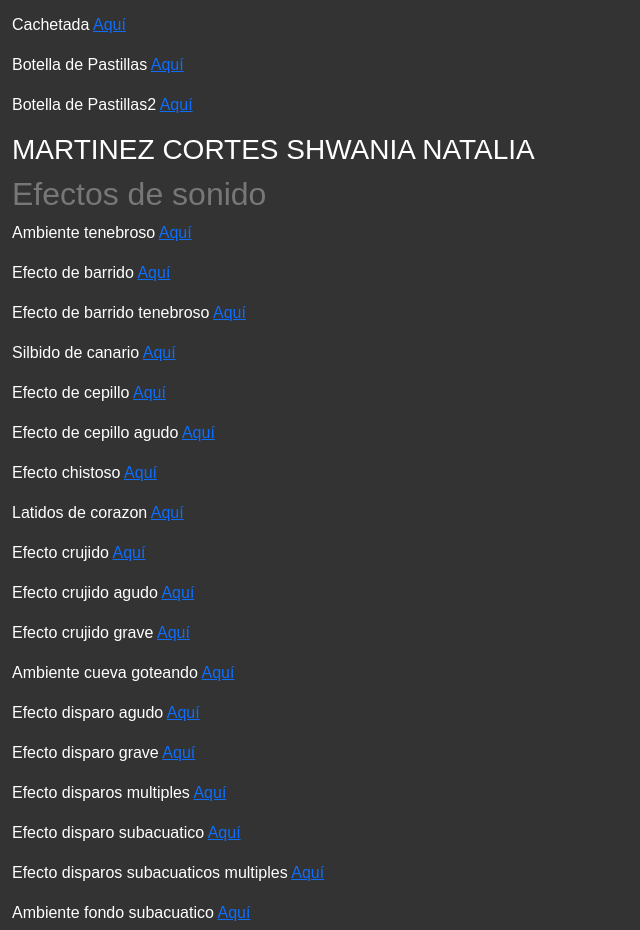
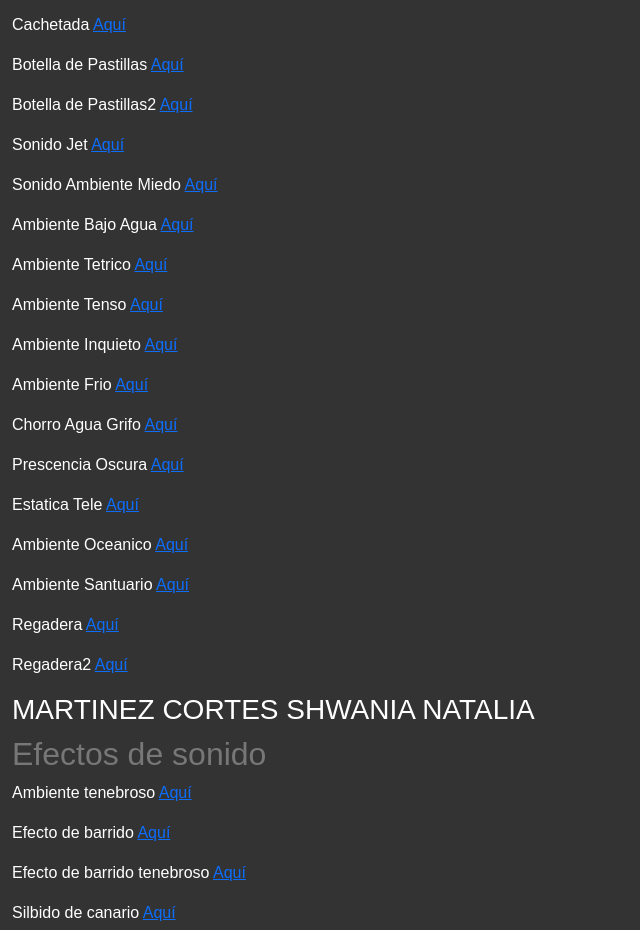
Before and after one commit to justgudegg/postproduccion, a plain HTML site: page html/audio02.html in a window 1280 px wide. Shown: the part 4262-5192 px from the top of the page, without its empty margins (0-640 px from the left). Drawn offline with nearby package versions, Linux system fonts and the light colour scheme.

Commit message:
org org orgorg org

```diff
--- a/html/audio02.html
+++ b/html/audio02.html
@@ -132,6 +132,20 @@
                     <p> Cachetada <a href="./assets/Cachetada.wav">Aqu&iacute;</a></p>
                     <p> Botella de Pastillas <a href="./assets/PillBottle.wav">Aqu&iacute;</a></p>
                     <p> Botella de Pastillas2 <a href="./assets/PillBottle2.wav">Aqu&iacute;</a></p>
+                    <p> Sonido Jet <a href="./assets/Jet.wav">Aqu&iacute;</a></p>
+                    <p> Sonido Ambiente Miedo <a href="./assets/SonidoAmbienteMiedo.wav">Aqu&iacute;</a> </p>
+                    <p> Ambiente Bajo Agua <a href="./assets/SonidoAmbienteBajoAgua.wav">Aqu&iacute;</a></p>
+                    <p> Ambiente Tetrico <a href="./assets/ambienteTetrico.wav">Aqu&iacute;</a></p>
+                    <p> Ambiente Tenso <a href="./assets/ambienteTenso.wav">Aqu&iacute;</a></p>
+                    <p> Ambiente Inquieto <a href="./assets/ambienteInquieto.wav">Aqu&iacute;</a></p>
+                    <p> Ambiente Frio <a href="./assets/ambienteFrio.wav">Aqu&iacute;</a></p>
+                    <p> Chorro Agua Grifo <a href="./assets/chorroDeAguaGrifo.wav">Aqu&iacute;</a></p>
+                    <p> Prescencia Oscura <a href="./assets/presenciaOscura.wav">Aqu&iacute;</a></p>
+                    <p> Estatica Tele <a href="./assets/estaticaTele.wav">Aqu&iacute;</a></p>
+                    <p> Ambiente Oceanico <a href="./assets/ambienteOceanico.wav">Aqu&iacute;</a></p>
+                    <p> Ambiente Santuario <a href="./assets/ambientSantuario.wav">Aqu&iacute;</a></p>
+                    <p> Regadera <a href="./assets/regadera.wav">Aqu&iacute;</a></p>
+                    <p> Regadera2 <a href="./assets/regadera2.wav">Aqu&iacute;</a></p>
 
                 <!--Natalia-->
                 <h3>MARTINEZ CORTES SHWANIA NATALIA</h3>
```
